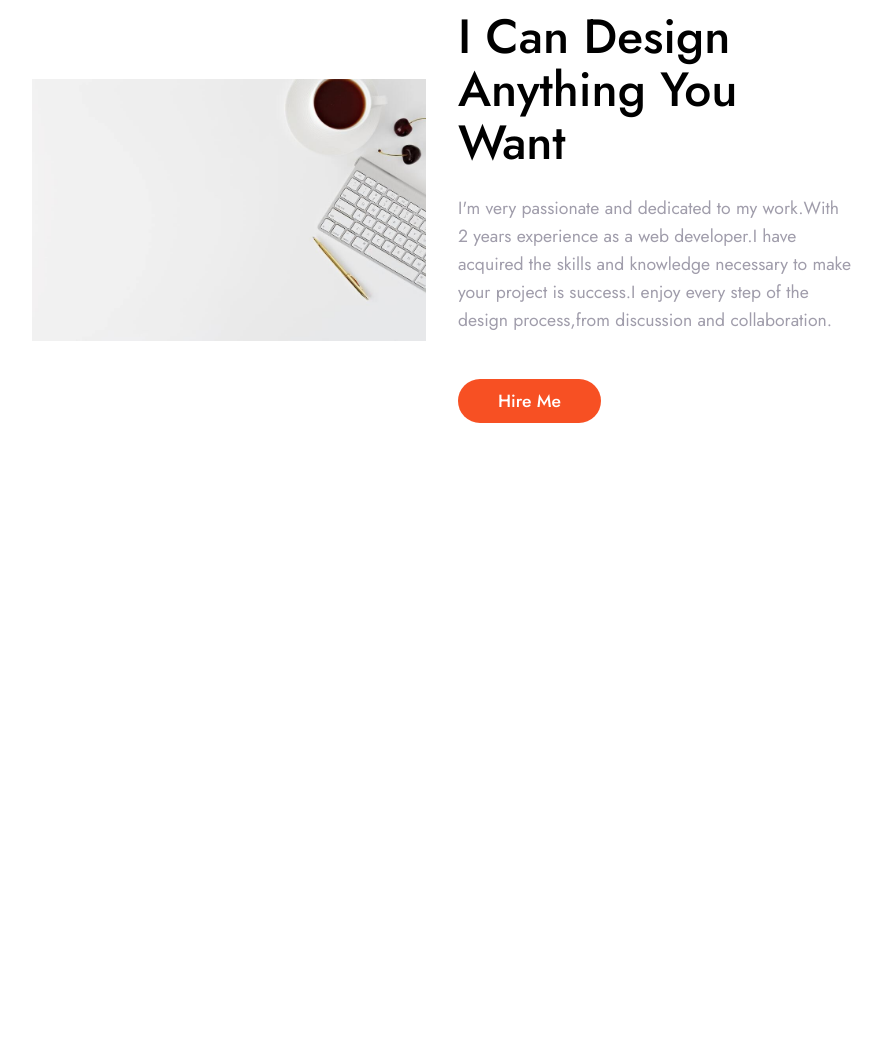
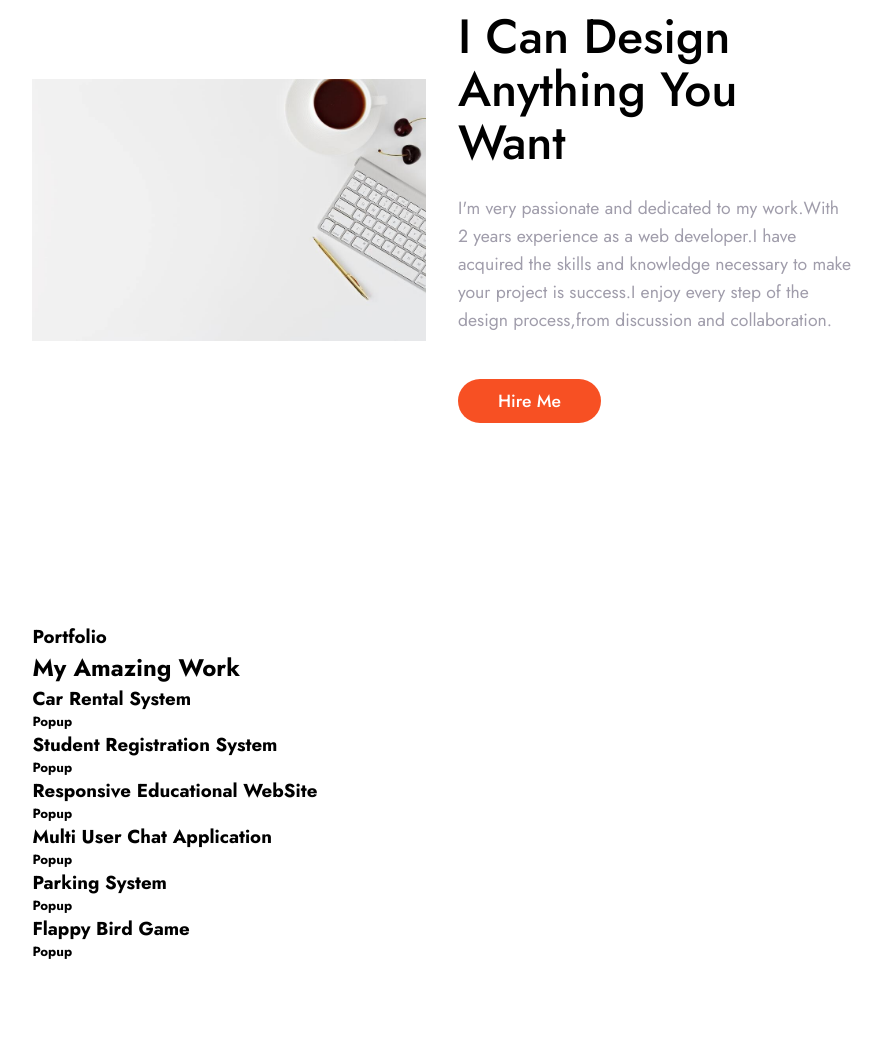
Before and after one commit to Sama-Liyanage/My-Portfolio, a plain HTML site: page index.html in a window 1280 px wide. Shown: the part 1502-2563 px from the top of the page, without its empty margins (198-1080 px from the left). Before the commit the page ends 2025 px from the top, so only its background shows below. Drawn offline with nearby package versions, Linux system fonts and the light colour scheme.

Commit message:
Added Portfolio Section

```diff
--- a/index.html
+++ b/index.html
@@ -99,6 +99,67 @@
     </div>
 </section>
 
+<!--Portfolio-->
+<section class="portfolio" id="portfolio">
+    <div class="heading">
+        <h3>Portfolio</h3>
+        <h2>My Amazing Work</h2>
+    </div>
+
+    <div class="portfolio-content">
+        <div class="col">
+<!--            <img src="assets/images/tempory.jpg">-->
+            <div class="layer">
+                <h3>Car Rental System</h3>
+                <h5>Popup</h5>
+            </div>
+        </div>
+
+        <div class="col">
+<!--            <img src="assets/images/tempory.jpg">-->
+            <div class="layer">
+                <h3>Student Registration System</h3>
+                <h5>Popup</h5>
+            </div>
+        </div>
+
+        <div class="col">
+<!--            <img src="assets/images/tempory.jpg">-->
+            <div class="layer">
+                <h3>Responsive Educational WebSite</h3>
+                <h5>Popup</h5>
+            </div>
+        </div>
+
+        <div class="col">
+<!--            <img src="assets/images/tempory.jpg">-->
+            <div class="layer">
+                <h3>Multi User Chat Application</h3>
+                <h5>Popup</h5>
+            </div>
+        </div>
+
+        <div class="col">
+<!--            <img src="assets/images/tempory.jpg">-->
+            <div class="layer">
+                <h3>Parking System</h3>
+                <h5>Popup</h5>
+            </div>
+        </div>
+
+        <div class="col">
+<!--            <img src="assets/images/tempory.jpg">-->
+            <div class="layer">
+                <h3>Flappy Bird Game</h3>
+                <h5>Popup</h5>
+            </div>
+        </div>
+
+
+    </div>
+
+
+</section>
 
 <script src="assets/JS/script.js"></script>
 </body>
```
